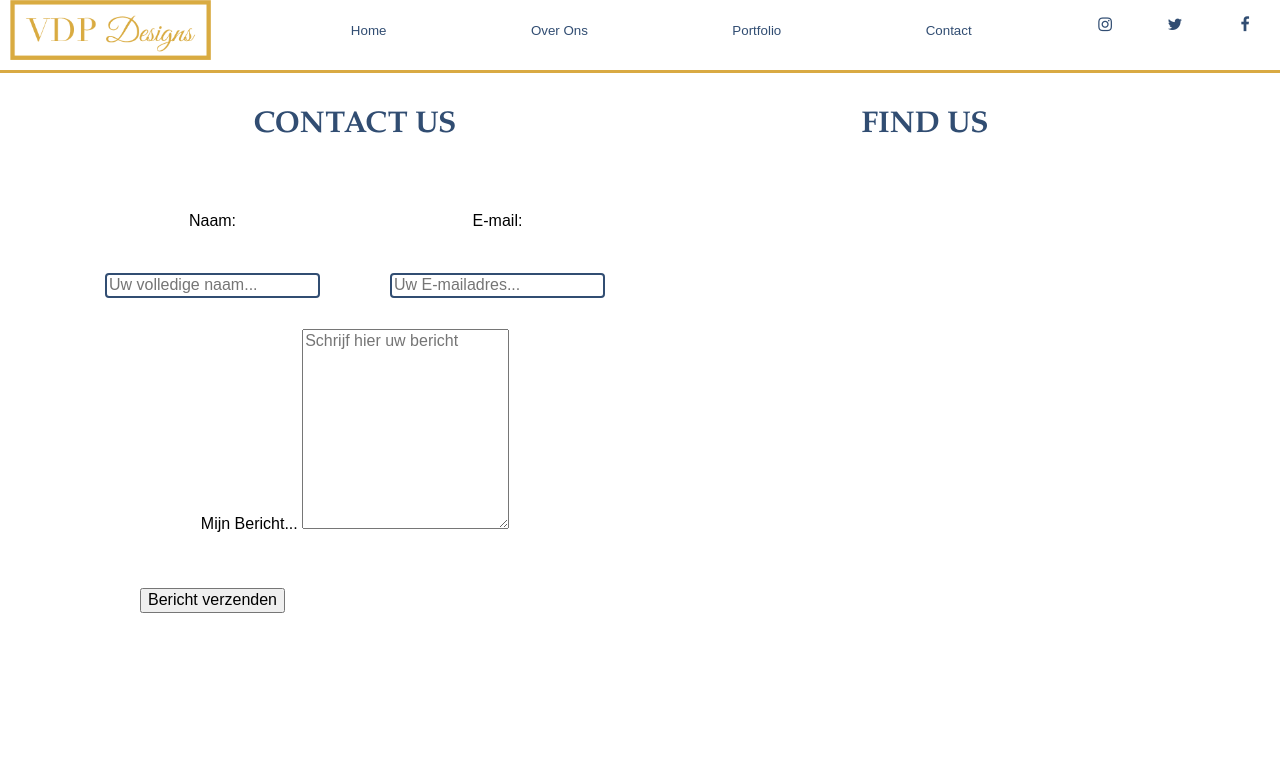
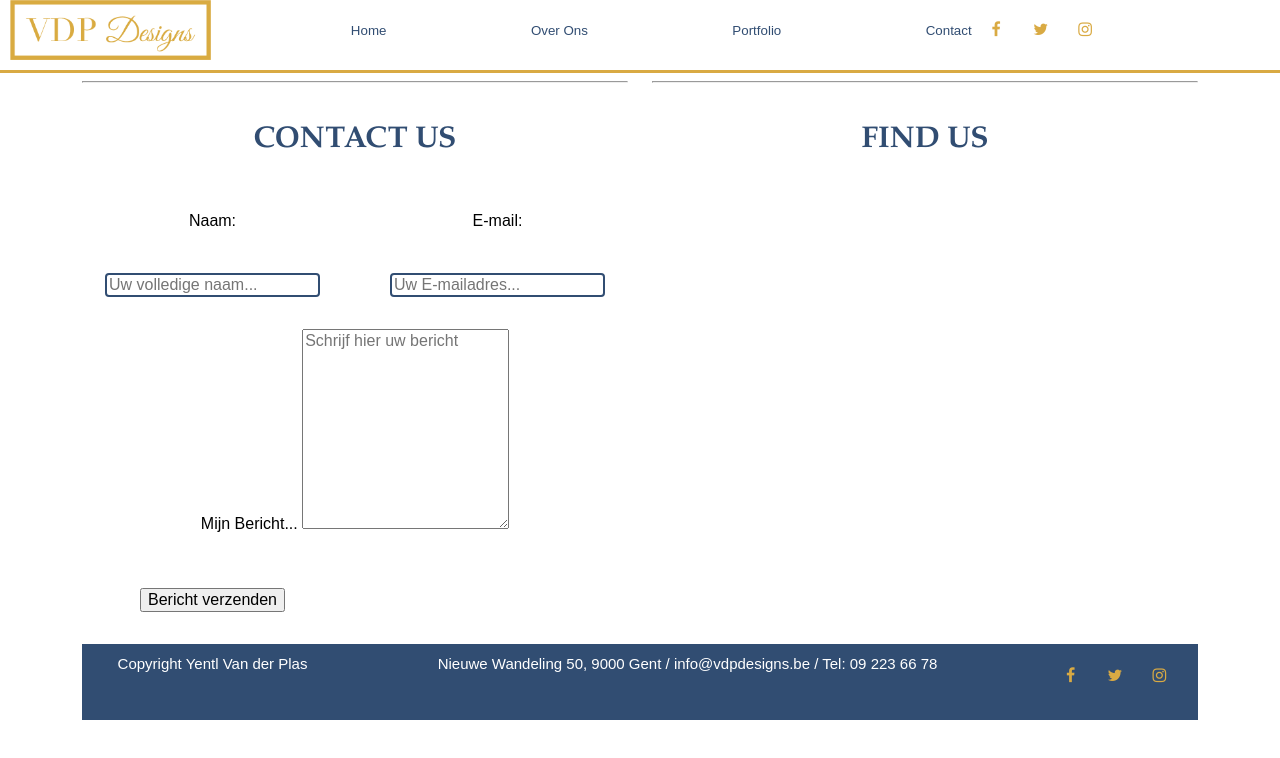
Before and after one commit to Yentlvdp/1617.webd2, a plain HTML site: page contact.html in a window 1280 px wide. Drawn offline with Linux system fonts and the light colour scheme.

Commit message:
added changes

```diff
--- a/base.css
+++ b/base.css
@@ -41,16 +41,11 @@ nav a:active {
     font-weight: bold;
 }
 
-.fa {
-    width: 70px;
-    font-size: 70px;
-    float: right;
-}
-
 h1 {
   font-family: garamond;
   color: rgb(49, 77, 114);
   font-size: 30px;
+  margin: 5px;
   }
 
 p {
@@ -130,3 +125,17 @@ h2 {
 .button:hover {
     background-color: rgb(49, 77, 114);
 }
+.footer {
+    background-color: rgb(49, 77, 114);
+}
+
+.footer p {
+    color: white;
+    margin: 10px;
+    text-align: center;
+}
+.fa {
+    color: rgb(217, 170, 67);
+    width: 40px;
+    text-decoration: none;
+}
--- a/contact.html
+++ b/contact.html
@@ -27,6 +27,10 @@
 <div class="grid__wrapper">
     <div class="grid__container">
         <div class="grid__row">
+            <div class="grid__column-6"><hr></div>
+            <div class="grid__column-6"><hr></div>
+        </div>
+        <div class="grid__row">
             <div class="grid__column-6"><h1>CONTACT US</h1></div>
             <div class="grid__column-6"><h1>FIND US</h1></div>
         </div>
@@ -44,10 +48,30 @@
         <div class="grid__row">
             <div class="grid__column-3"><input type="submit" value="Bericht verzenden"></div>
         </div>
-                </form>
-            </div>
-        </div>
-    </div>
+     </div>
+</div>
+	<div class="footer-wrapper">
+	<div class="grid__container">
+		<div class="grid__row">
+			<div class="grid__column-12">
+				<footer class="footer">
+					<div class="grid__row">
+						<div class="grid__column-3">
+							<p>Copyright Yentl Van der Plas</p>
+						</div>
+						<div class="grid__column-7">
+							<p>Nieuwe Wandeling 50, 9000 Gent / info@vdpdesigns.be / Tel: 09 223 66 78 </p>
+						</div>
+						<div class="grid__column-2">
+							<a href="#" class="fa fa-facebook"></a>
+        		        	<a href="#" class="fa fa-twitter"></a>
+        		        	<a href="#" class="fa fa-instagram"></a>
+						</div>
+					</div>
+				</footer>
+			</div>
+		</div>
+	</div>
 </div>
 </body>
 </html>
```
Also changed, not shown: home.html (+24 -1 lines), overons.html (+23 -0 lines), portfolio.html (+23 -0 lines), img/IMG_0436.jpg, img/makoisland.jpg (added), img/motor.png (added), 2 other files.
